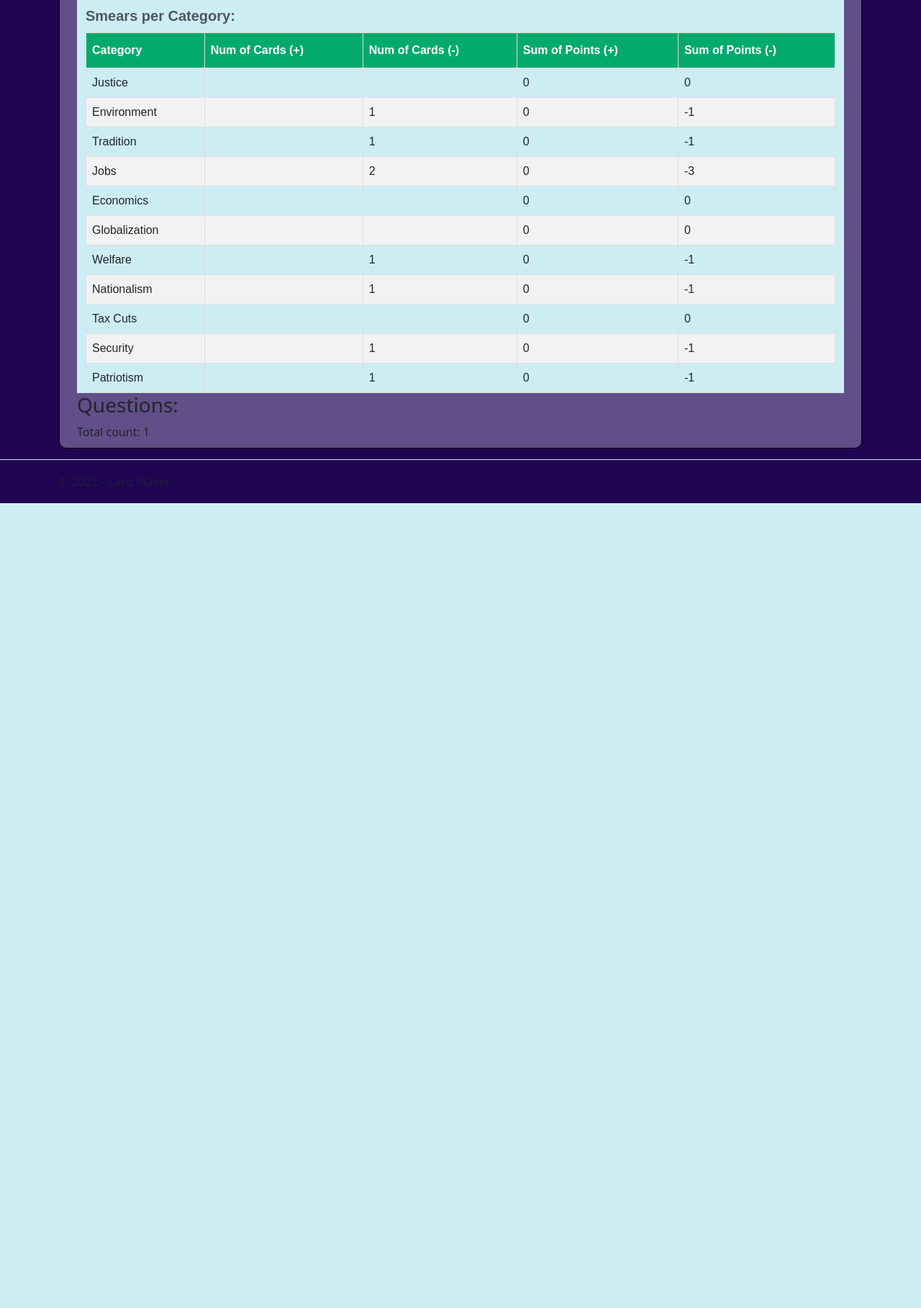
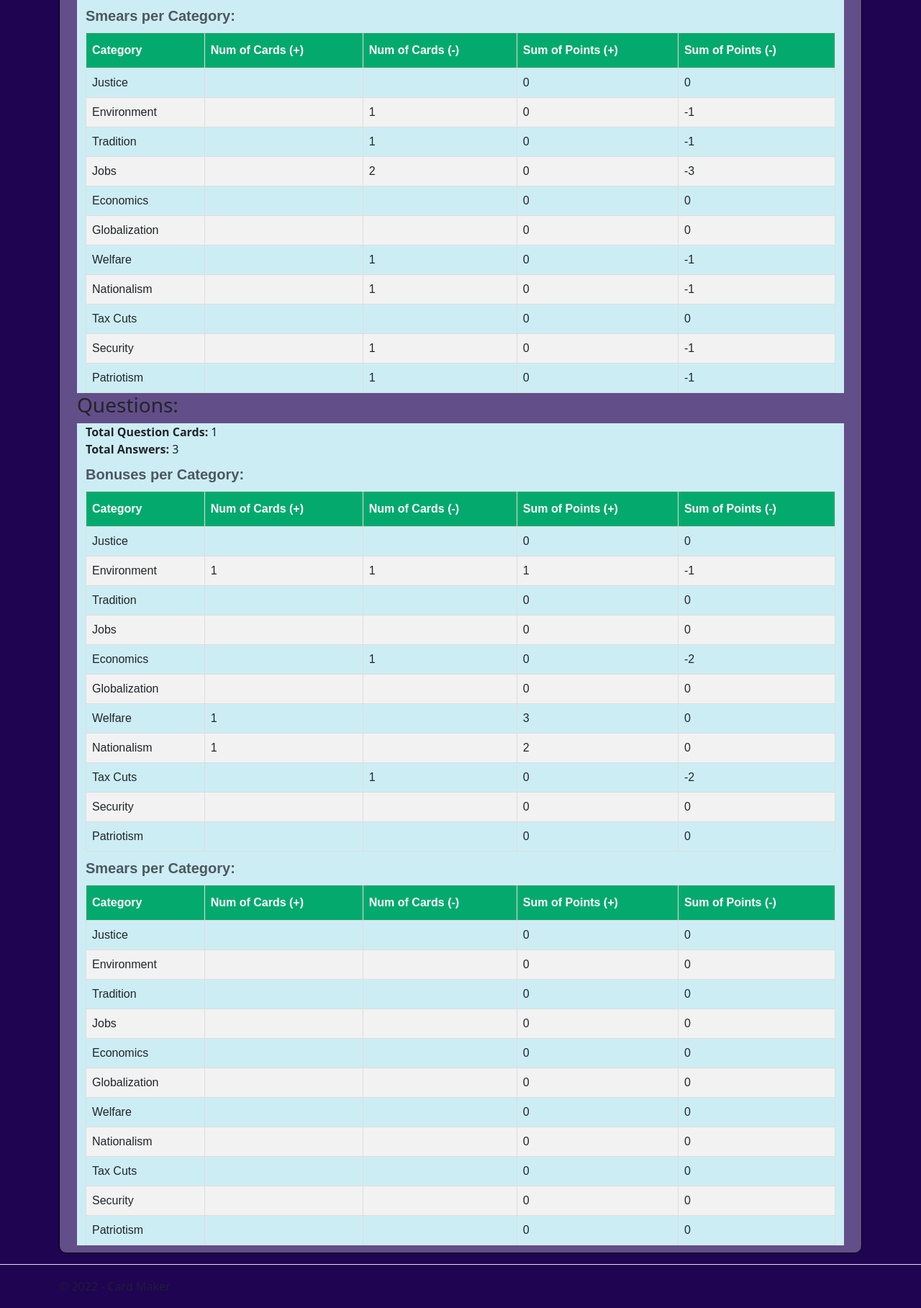
Before and after one commit to will-eberhard-mscst/Board-Game-USA, a PHP site: page /cardmaker/index.php?page=stats in a window 1280 px wide. Shown: the part 786-2603 px from the top of the page at 72% size. Before the commit the page ends 1485 px from the top, so only its background shows below. Run offline with PHP 8.4, Linux system fonts and the light colour scheme; some libraries are stand-ins or nearby versions.

Commit message:
Added Questions to the stats page

```diff
--- a/stats.php
+++ b/stats.php
@@ -6,6 +6,17 @@ $json = file_get_contents($json_filepath);
 // Decode the JSON file
 $json_data = json_decode($json, true);
 $lang = $json_data['eng'];
+
+
+$header_row = "
+<tr>
+    <th>Category</th>
+    <th>Num of Cards (+)</th>
+    <th>Num of Cards (-)</th>
+    <th>Sum of Points (+)</th>
+    <th>Sum of Points (-)</th>
+</tr>
+";
 
 
 /*
@@ -27,16 +38,18 @@ function GetCategoryName($id){
 
 //Create an Associative Array of all the categories
 $cat_totals = array();
+$question_totals = array();
 foreach($lang['categories'] as $cat){
     //If not empty, add to the array.
     $id = $cat['id'];
     if(!empty(trim($id))){
         $cat_totals[$id] = new CategoryTotal($id);
+        $question_totals[$id] = new CategoryTotal($id);
     }
 }
 
 /*
-Count the number of Plus and Minus points for each Category.
+Count the number of Plus and Minus points for each Position Category.
 */
 foreach($lang['positions'] as $card)
 {
@@ -83,6 +96,58 @@ foreach($lang['positions'] as $card)
 
     }
 }
+
+/*
+Count all the totals for Question Cards now.
+*/
+foreach($lang['questions'] as $question){
+    foreach($question['answers'] as $card)
+    {
+        //Make this a Function that returns an Array.
+        foreach($question_totals as $key => $cat){
+
+            foreach($card['bonuses'] as $obj){
+                if($obj['id'] == $key){
+
+                    $points = $obj['points'];
+
+                    //Record any Pluses or Minuses for each Category:
+                    if($points > 0){
+                        $cat->BonusTotalPlus->Count();
+                        $cat->BonusTotalPlus->AddToSum($points);
+                    }
+                    else{
+                        $cat->BonusTotalMinus->Count();
+                        $cat->BonusTotalMinus->AddToSum($points);
+                    }
+
+                }
+            }
+
+            if(isset($card['smears'])){
+                foreach($card['smears'] as $obj){
+                    if($obj['id'] == $key){
+
+                        //Record any Pluses or Minuses for each Category:
+                        $points = $obj['points'];
+
+                        //Record any Pluses or Minuses for each Category:
+                        if($points > 0){
+                            $cat->SmearTotalPlus->Count();
+                            $cat->SmearTotalPlus->AddToSum($points);
+                        }
+                        else{
+                            $cat->SmearTotalMinus->Count();
+                            $cat->SmearTotalMinus->AddToSum($points);
+                        }
+
+                    }
+                }
+            }
+
+        }
+    }
+}
 ?>
 
 
@@ -100,13 +165,7 @@ foreach($lang['positions'] as $card)
                 <table class='stats'>
                     <caption>Bonuses per Category:</caption>
                     <thead>
-                        <tr>
-                            <th>Category</th>
-                            <th>Num of Cards (+)</th>
-                            <th>Num of Cards (-)</th>
-                            <th>Sum of Points (+)</th>
-                            <th>Sum of Points (-)</th>
-                        </tr>
+                        <?=$header_row?>
                     </thead>
                     <tbody>
                         <?php
@@ -128,13 +187,7 @@ foreach($lang['positions'] as $card)
                 <table class='stats'>
                     <caption>Smears per Category:</caption>
                     <thead>
-                        <tr>
-                            <th>Category</th>
-                            <th>Num of Cards (+)</th>
-                            <th>Num of Cards (-)</th>
-                            <th>Sum of Points (+)</th>
-                            <th>Sum of Points (-)</th>
-                        </tr>
+                        <?=$header_row?>
                     </thead>
                     <tbody>
                         <?php
@@ -155,9 +208,58 @@ foreach($lang['positions'] as $card)
 
             </div>
 
+            <!---------------------------QUESTIONS:----------------------------------------------->
+
             <h3>Questions:</h3>
-            <div>Total count: <?=count($lang['questions'])?></div>
+            <div class='container totals'>
+                <div><strong>Total Question Cards:</strong>  <?=count($lang['questions'])?></div>
+                <div><strong>Total Answers:</strong>  <?=count($lang['questions']) * 3?></div>
 
+                <table class='stats'>
+                    <caption>Bonuses per Category:</caption>
+                    <thead>
+                        <?=$header_row?>
+                    </thead>
+                    <tbody>
+                        <?php
+                        foreach($question_totals as $cat => $totals){
+                        ?>
+                            <tr>
+                                <td><?=GetCategoryName($cat)?></td>
+                                <td><?=$totals->BonusTotalPlus->count?></td>
+                                <td><?=$totals->BonusTotalMinus->count?></td>
+                                <td><?=$totals->BonusTotalPlus->sum?></td>
+                                <td><?=$totals->BonusTotalMinus->sum?></td>
+                            </tr>
+                        <?php
+                        }
+                        ?>
+                    </tbody>
+                </table>
+
+                <table class='stats'>
+                    <caption>Smears per Category:</caption>
+                    <thead>
+                        <?=$header_row?>
+                    </thead>
+                    <tbody>
+                        <?php
+                        foreach($question_totals as $cat => $totals){
+                        ?>
+                            <tr>
+                                <td><?=GetCategoryName($cat)?></td>
+                                <td><?=$totals->SmearTotalPlus->count?></td>
+                                <td><?=$totals->SmearTotalMinus->count?></td>
+                                <td><?=$totals->SmearTotalPlus->sum?></td>
+                                <td><?=$totals->SmearTotalMinus->sum?></td>
+                            </tr>
+                        <?php
+                        }
+                        ?>
+                    </tbody>
+                </table>
+
+            </div>
         </div>
 
     </div>
```
